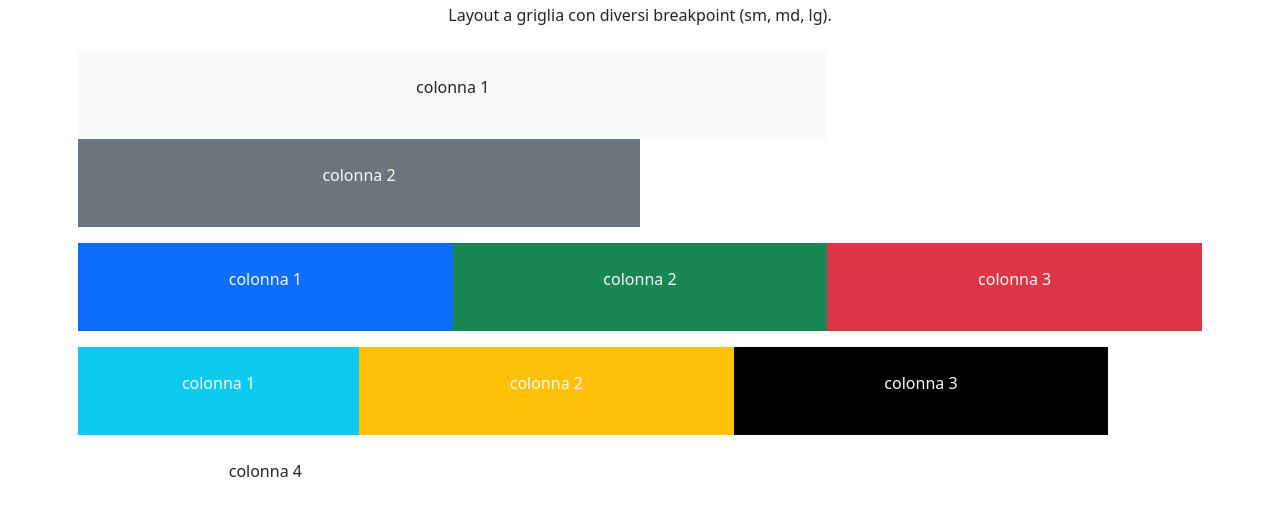
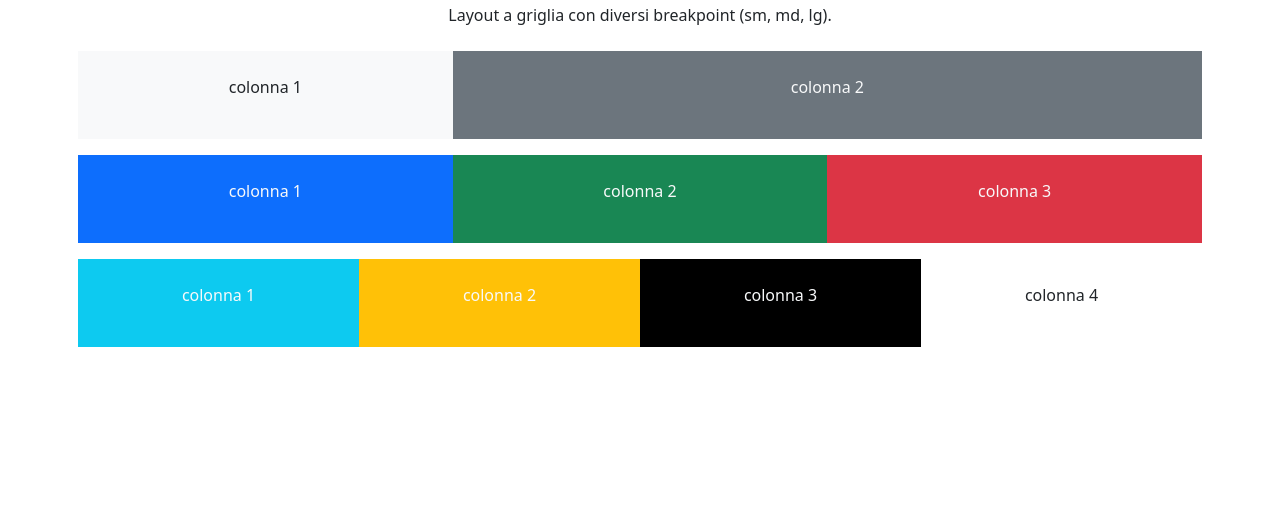
Before and after one commit to rAel-Ael/htmlcss-bootstrap-layout, a plain HTML site: page index.html in a window 1280 px wide. Shown: the part 53-568 px from the top of the page. Drawn offline with nearby package versions, Linux system fonts and the light colour scheme.

Commit message:
aggiustato

```diff
--- a/index.html
+++ b/index.html
@@ -17,10 +17,10 @@
 
     <div class="container text-center">
         <div class="row p-2">
-            <div class="col-12 bg-light p-4 col-md-6 col-lg-8">
+            <div class="col-12 bg-light p-4 col-md-6 col-lg-4">
                 <p>colonna 1</p>
             </div>
-            <div class="col-12 bg-secondary text-light p-4 col-md-6">
+            <div class="col-12 bg-secondary text-light p-4 col-md-6 col-lg-8">
                 <p>colonna 2</p>
             </div>
         </div>
@@ -41,15 +41,13 @@
             <div class="col-6 bg-info text-light p-4 col-md-3">
                 <p>colonna 1</p>
             </div>
-            <div class="col-6 bg-warning text-light p-4 col-md-4">
+            <div class="col-6 bg-warning text-light p-4 col-md-3">
                 <p>colonna 2</p>
             </div>
-
-
-            <div class="col-6 bg-black text-light p-4 col-md-4">
+            <div class="col-6 bg-black text-light p-4 col-md-3">
                 <p>colonna 3</p>
             </div>
-            <div class="col-6 bg-white  p-4 col-md-4 col-md-4 ">
+            <div class="col-6 bg-white p-4 col-md-3 ">
                 <p>colonna 4</p>
             </div>
         </div>
```
